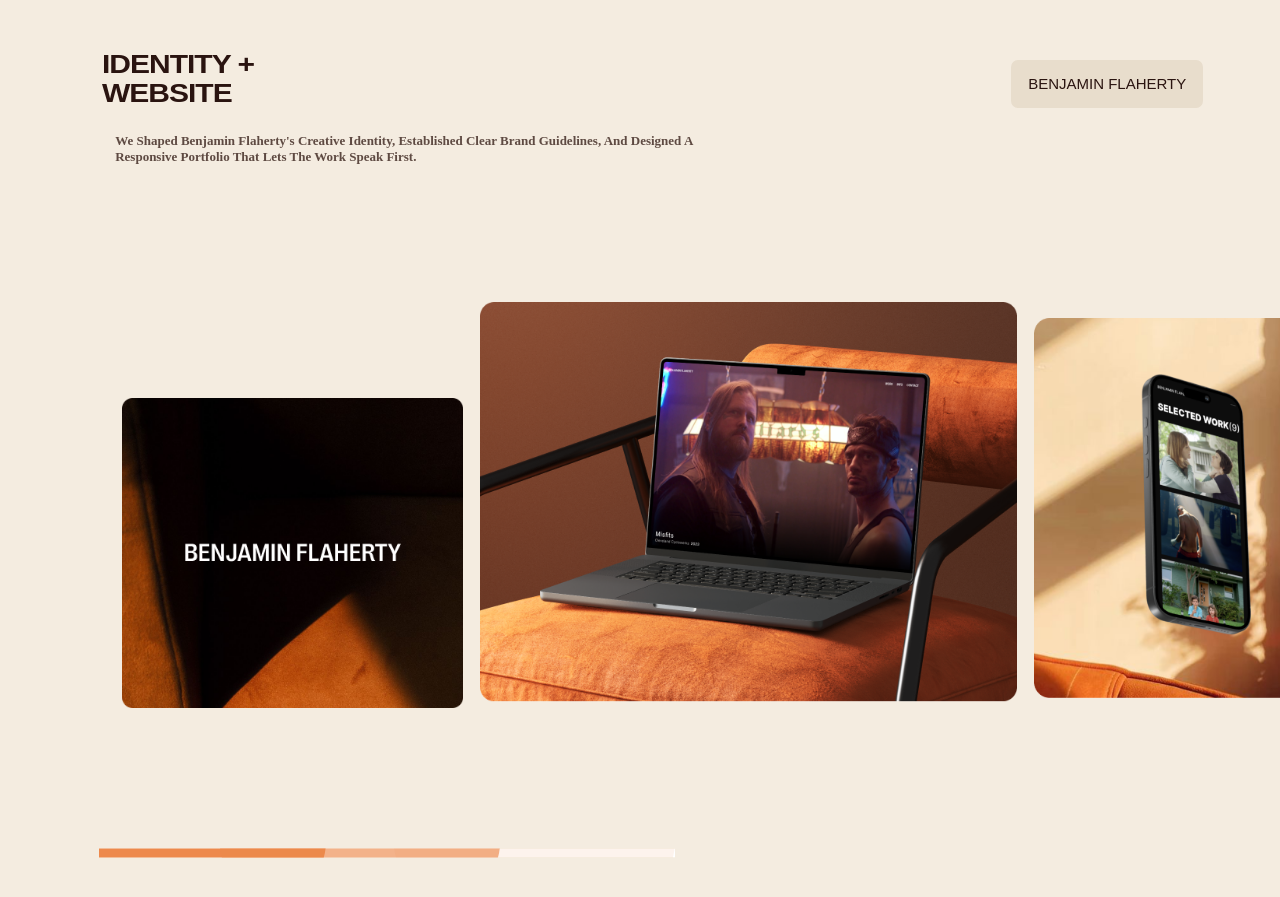
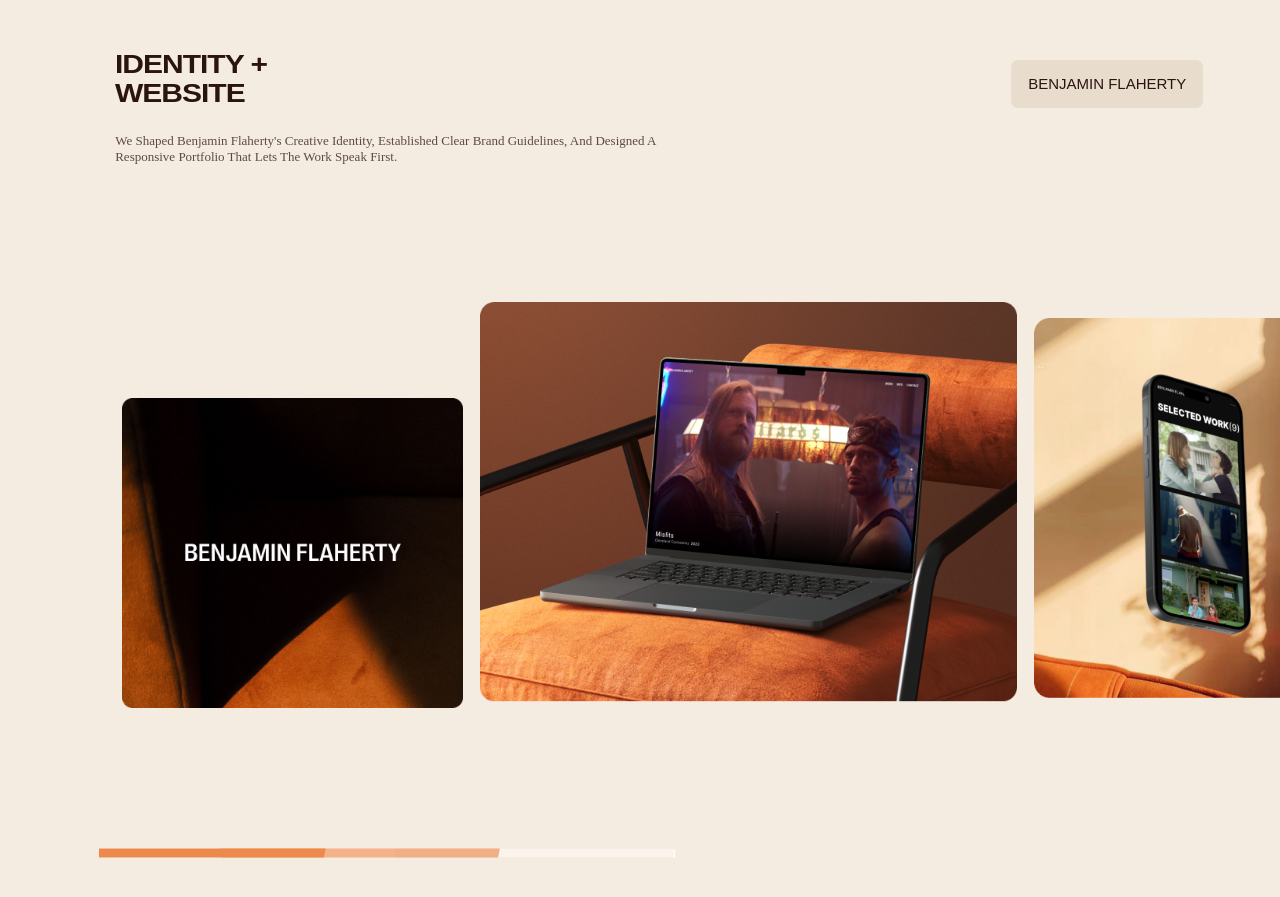
Before and after one commit to annaskhan-dev/RCHYstudio, a React (Vite) app: page / in a window 1280 px wide. Shown: the part 2840-3737 px from the top of the page. Built offline with nearby package versions, Linux system fonts and the light colour scheme; a web font is replaced by a local one.

Commit message:
adding things

```diff
--- a/src/components/benjamin.module.css
+++ b/src/components/benjamin.module.css
@@ -24,7 +24,7 @@ body {
   font-size: 30px;
   font-weight: 730;
   letter-spacing: -1px;
-  margin-left:1vw;
+  margin-left:2vw;
   color: #2a1410;;
   transform: scaleY(0.86); /* Adjust this value (e.g., 0.8, 0.9) to get the exact height you want */
   transform-origin: left top; /* Keeps the text aligned properly */
@@ -56,7 +56,7 @@ body {
   font-family: "General Sans";
   color: #5e4a42;
   font-size: 13px;
-  font-weight: 600;
+  font-weight: 500;
   margin-left:9vw;
   margin-top: 15px;
 }
```
